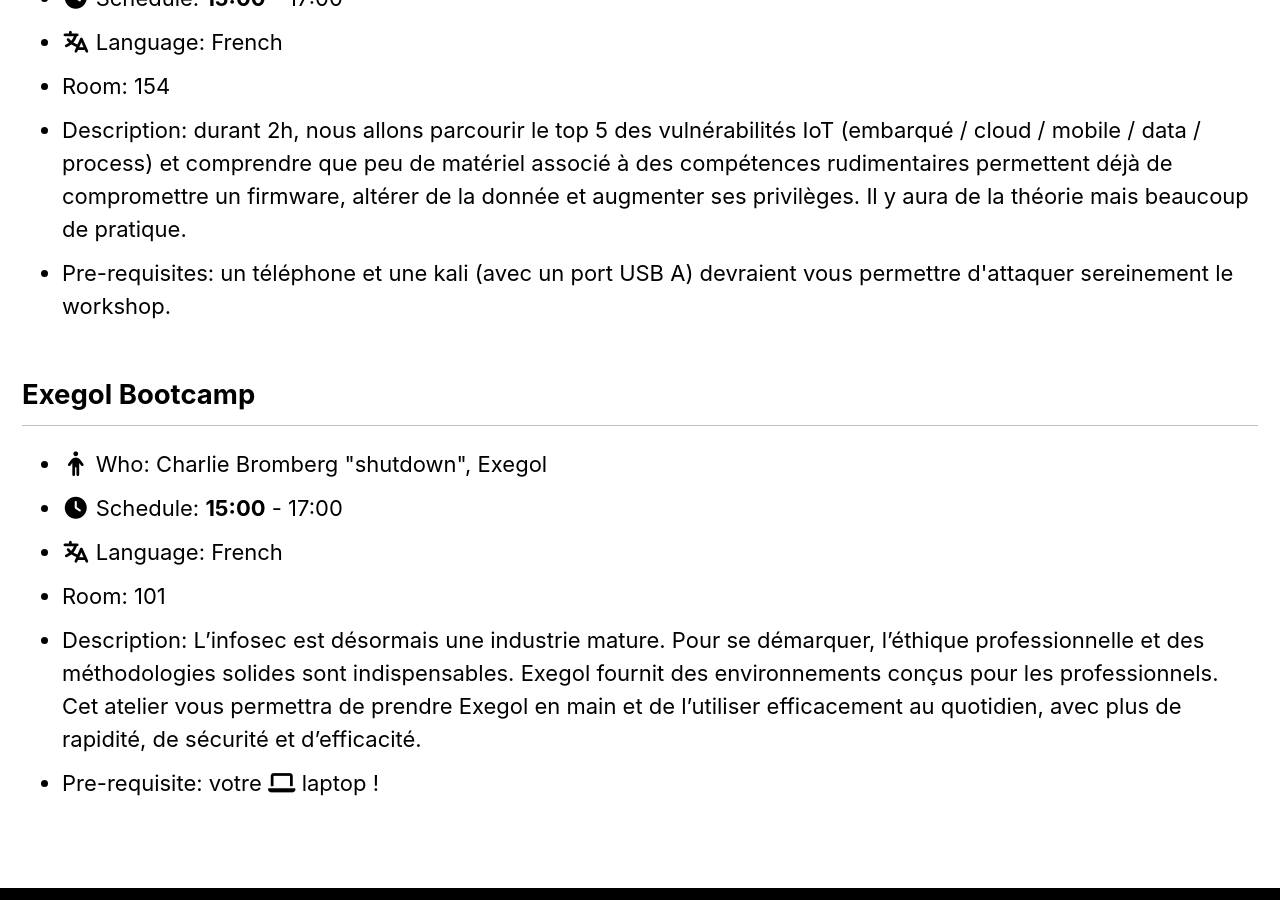
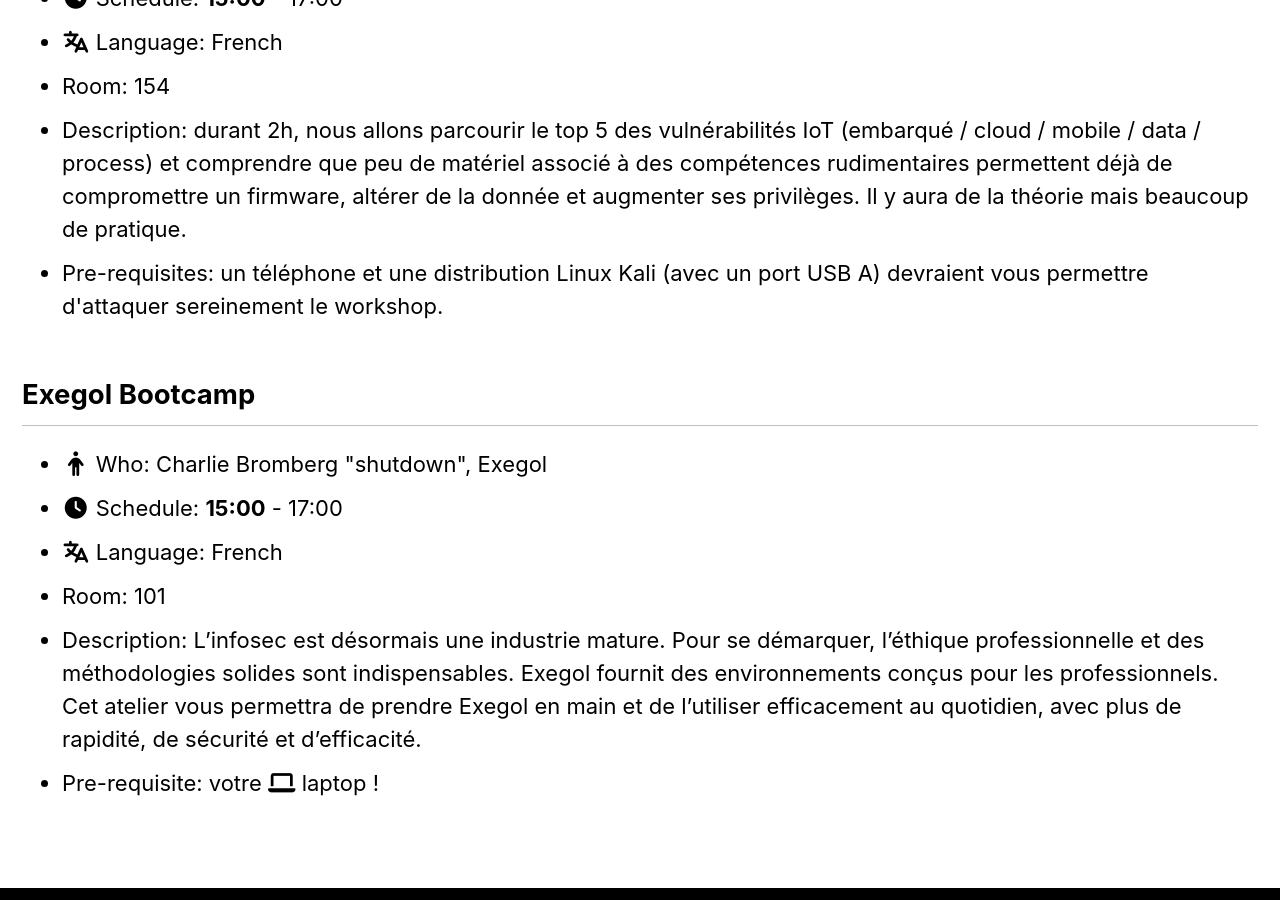
Before and after one commit to ph0wn/ph0wn.github.io, a Jekyll site: the page built from _pages/workshops.html, in a window 1280 px wide and 900 px high, scrolled down 2446 px. Built offline with Jekyll 4.4.1, drawn with Linux system fonts in a browser that asks for light colours; cached includes are drawn as plain includes.

Commit message:
precision Kali

```diff
--- a/_pages/workshops.html
+++ b/_pages/workshops.html
@@ -72,7 +72,7 @@ challenge and reviewed a new technique, gaining a clear understanding of how TTD
     <li><i class="fas fa-language"></i> Language: French</li>
     <li>Room: 154</li>
     <li>Description: durant 2h, nous allons parcourir le top 5 des vulnérabilités IoT (embarqué / cloud / mobile / data / process) et comprendre que peu de matériel associé à des compétences rudimentaires permettent déjà de compromettre un firmware, altérer de la donnée et augmenter ses privilèges. Il y aura de la théorie mais beaucoup de pratique. </li>
-    <li>Pre-requisites: un téléphone et une kali (avec un port USB A) devraient vous permettre d'attaquer sereinement le workshop.</li>
+    <li>Pre-requisites: un téléphone et une distribution Linux Kali (avec un port USB A) devraient vous permettre d'attaquer sereinement le workshop.</li>
   </ul>
 
   <h2>Exegol Bootcamp</h2>
```
